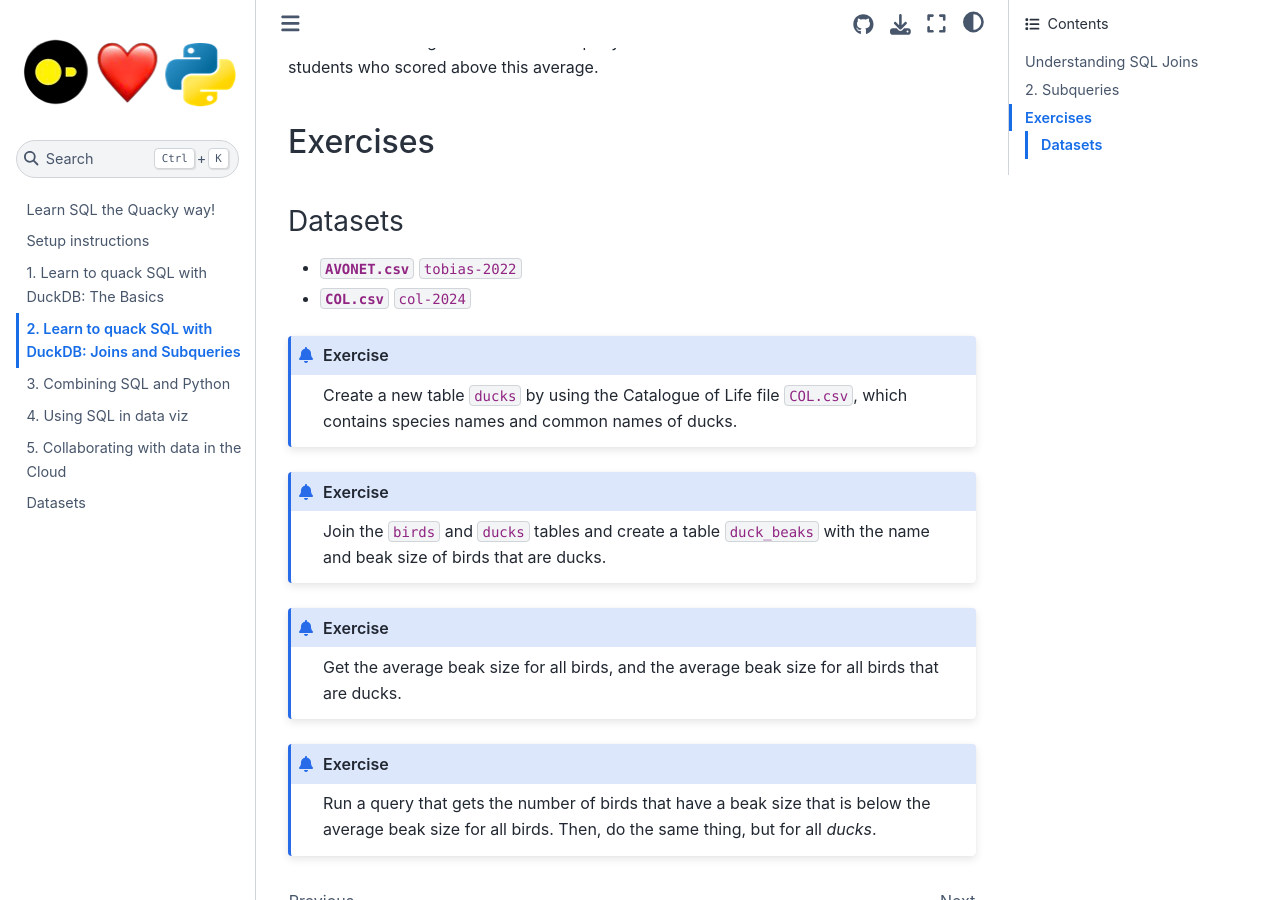
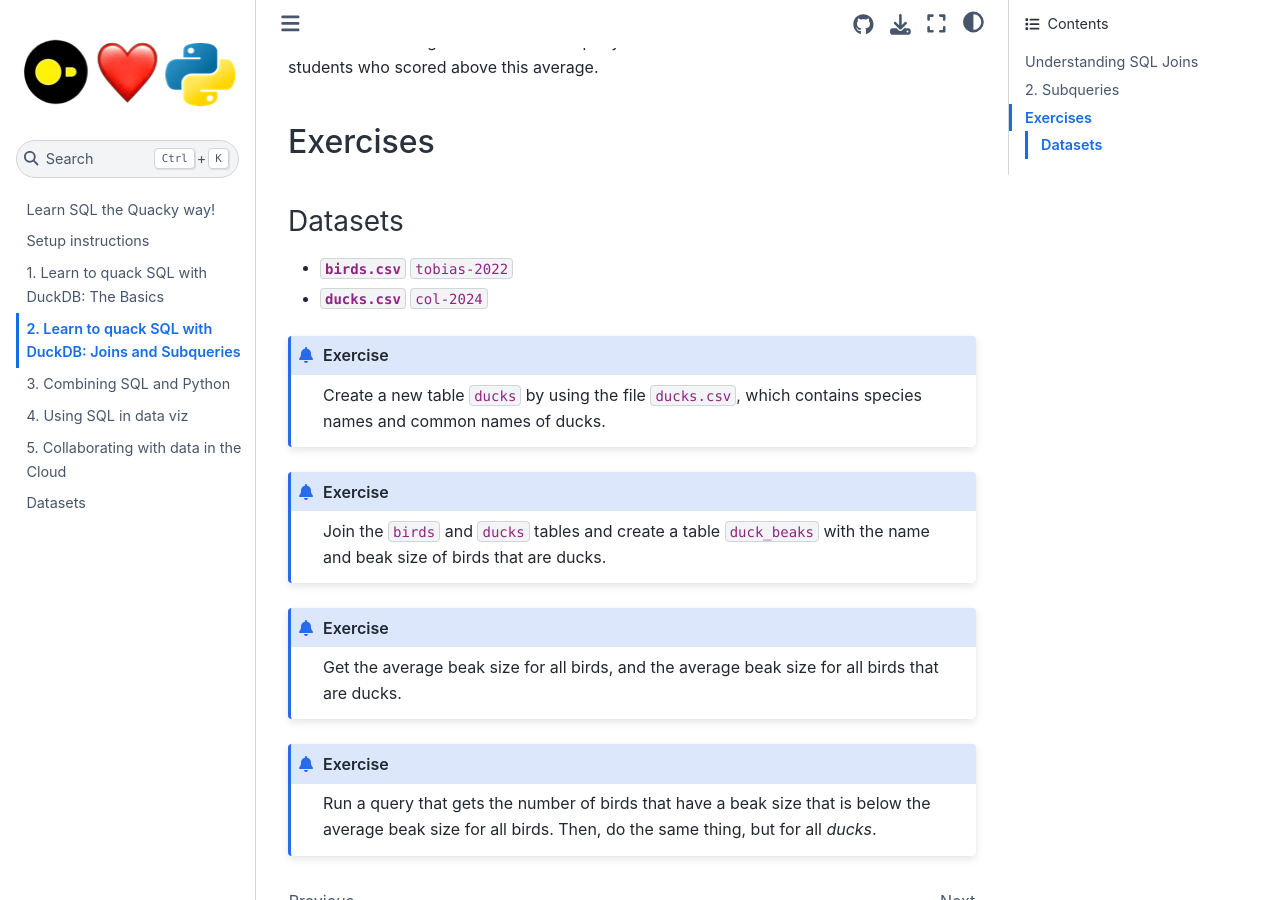
Before and after one commit to MotherDuck-Open-Source/sql-tutorial, a Jupyter Book: the page built from intro-sql-2.md, in a window 1280 px wide and 900 px high, scrolled down 4416 px. Built offline with Jupyter Book 1.0.4 settings and Sphinx 7.4.7 and the Sphinx Book theme 1.1.4, drawn with Linux system fonts in a browser that asks for light colours; cross-references to code outside the pages are shown as plain code.

Commit message:
birds and bees

````diff
--- a/intro-sql-2.md
+++ b/intro-sql-2.md
@@ -141,11 +141,11 @@ In this example, the `WITH` clause creates a temporary result set called `avg_sc
 
 ### Datasets
 
-- {Download}`AVONET.csv<./data/AVONET.csv>` {cite}`tobias-2022`
-- {Download}`COL.csv<./data/COL.csv>` {cite}`col-2024`
+- {Download}`birds.csv<./data/birds.csv>` {cite}`tobias-2022`
+- {Download}`ducks.csv<./data/ducks.csv>` {cite}`col-2024`
 
 ```{admonition} Exercise
-Create a new table `ducks` by using the Catalogue of Life file `COL.csv`, which contains species names and common names of ducks.
+Create a new table `ducks` by using the file `ducks.csv`, which contains species names and common names of ducks.
 ```
 
 ```{admonition} Exercise
````
Also changed, not shown: datasets.md (+3 -3 lines), intro-sql-1.md (+2 -2 lines), 4 other files.
